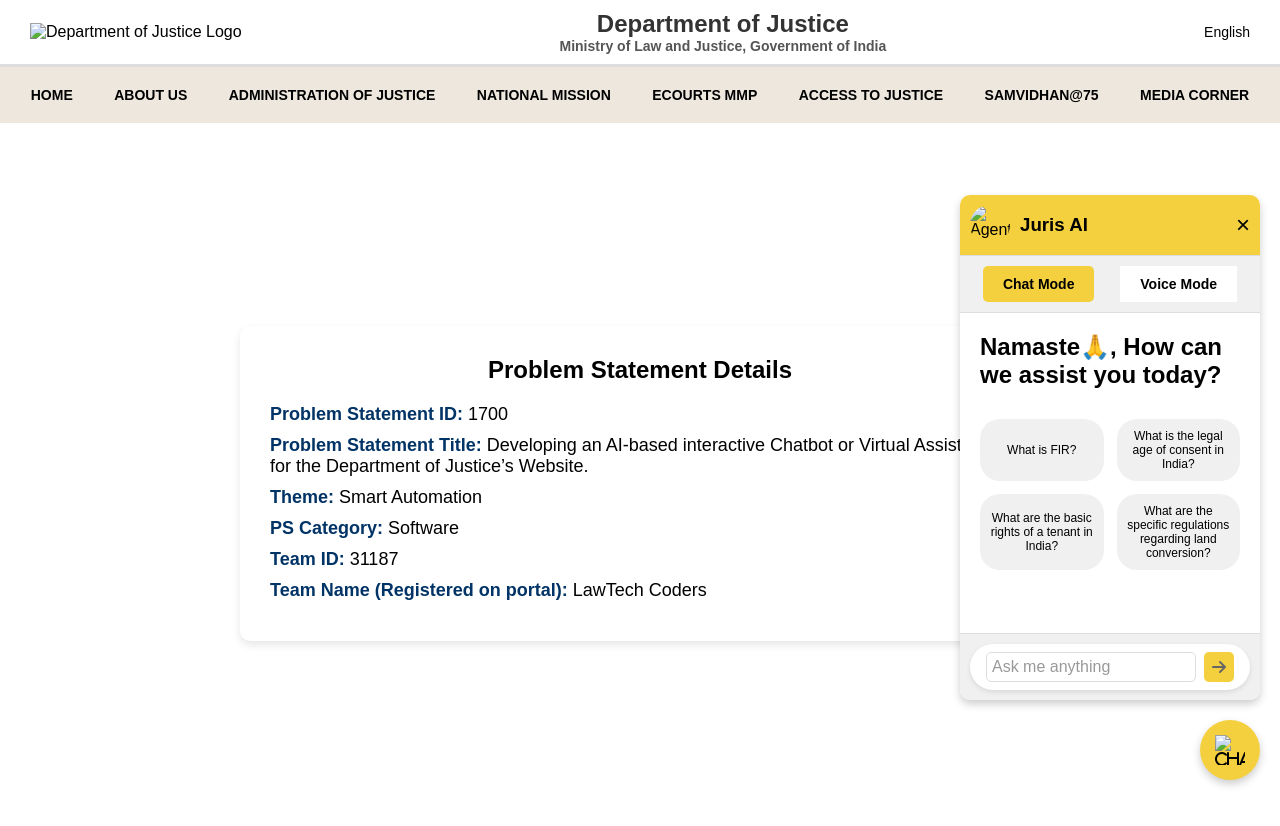
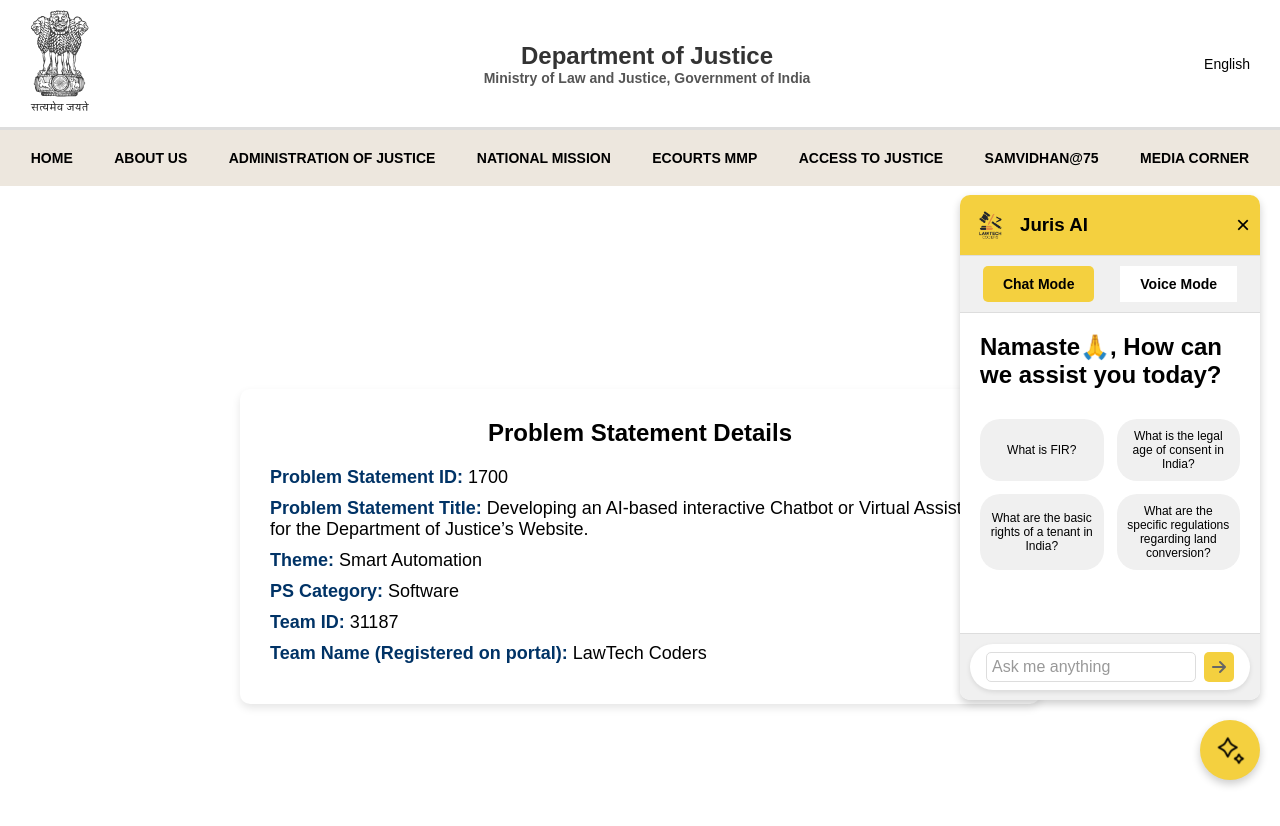
Before and after one commit to ShahbazCoder1/Juris-AI, a plain HTML site: page index.html in a window 1280 px wide. Both pictures are taken after a click on the element 1230 px from the left and 750 px from the top of the page. Drawn offline with nearby package versions, Linux system fonts and the light colour scheme; no server answers.

Commit message:
Initial Commit

```diff
--- a/index.html
+++ b/index.html
@@ -13,7 +13,7 @@
     <header>
         <div class="navbar">
             <div class="logo">
-                <img src="static/logo.svg" alt="Department of Justice Logo" style="width: 60px; height: auto;">
+                <img src="Images/logo.svg" alt="Department of Justice Logo" style="width: 60px; height: auto;">
             </div>
             <div class="department-title">
                 <h1>Department of Justice</h1>
@@ -58,14 +58,14 @@
     </main>
 
     <div class="fab" id="chat-button">
-        <img src="static/fab.png" alt="Chat Icon">
+        <img src="Images/fab.png" alt="Chat Icon">
     </div>
 
     <!-- Chat Box -->
     <div class="chat-box" id="chat-box">
         <div class="chat-header">
             <div class="agent-info">
-                <img src="static/team.png" alt="Agent" class="agent-img">
+                <img src="Images/team.png" alt="Agent" class="agent-img">
                 <div>
                     <h3>Juris AI</h3>
                 </div>
```
Also changed, not shown: Images/enlarge.png (added), Images/fab.png (added), Images/logo.svg (added), Images/team.png (added).
